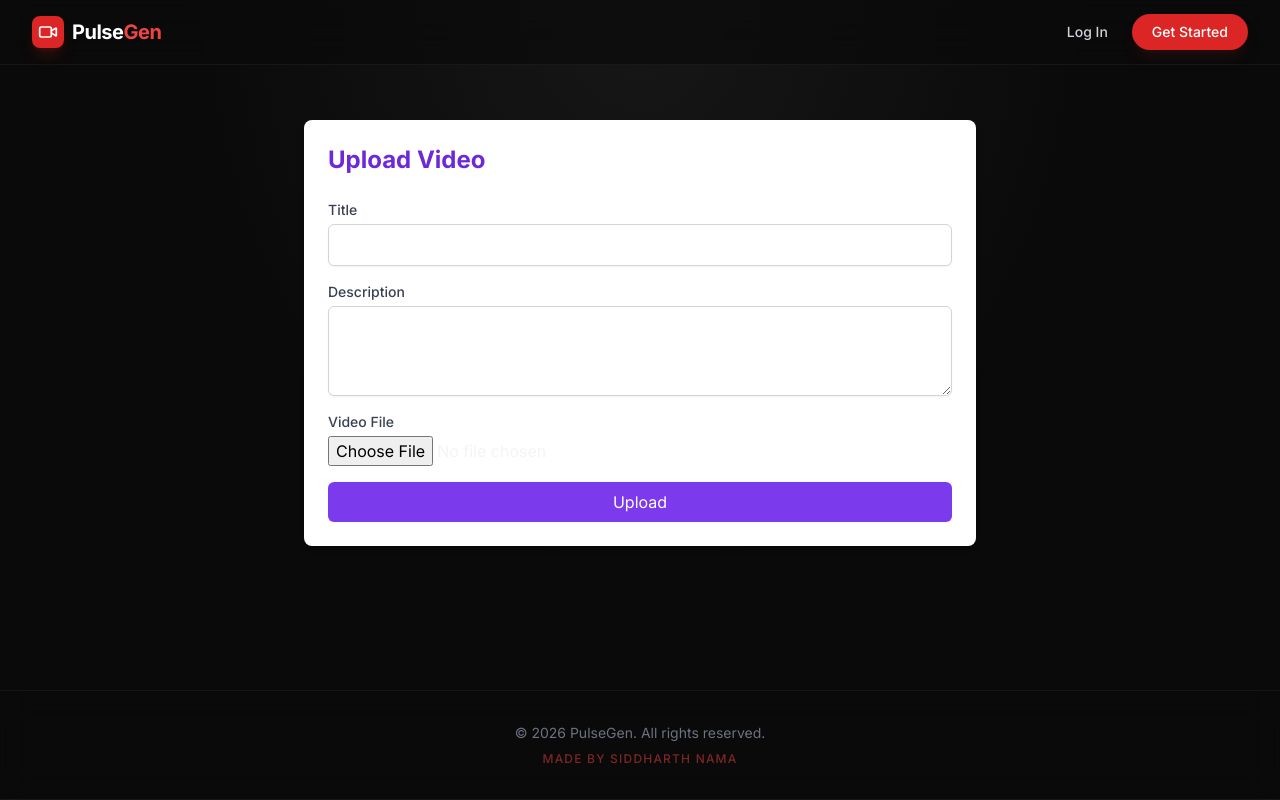
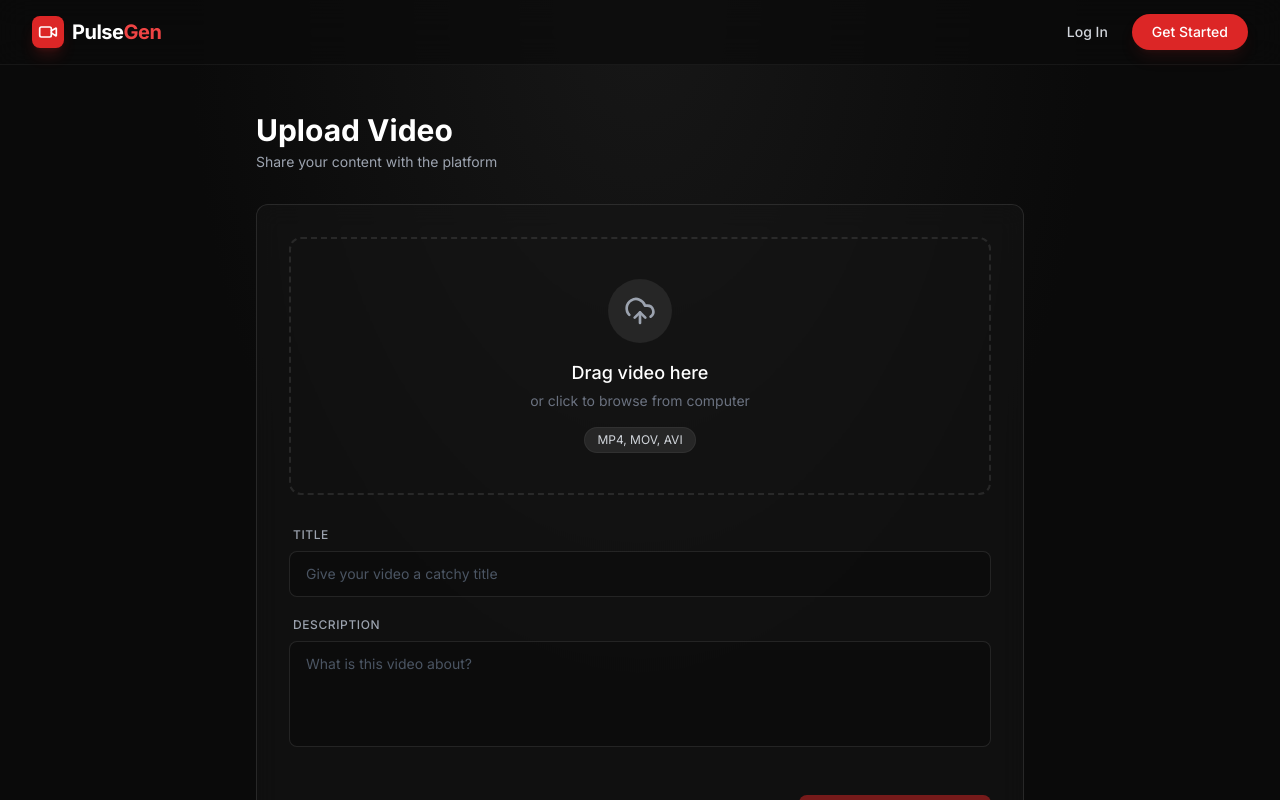
Before and after one commit to Siddharth-Nama/pulsegen-assignment, a React app in the folder frontend/: page /upload in a window 1280 px wide. Shown: the top 800 px of the page. Built offline with nearby package versions, Linux system fonts and the light colour scheme; no server answers; the HTML template or start-up script is replaced by a standard one.

Commit message:
feat(ui): redesign home and upload pages with premium black/red landing and drag-drop upload

```diff
--- a/frontend/src/pages/Home.jsx
+++ b/frontend/src/pages/Home.jsx
@@ -1,32 +1,110 @@
+import { Link } from 'react-router-dom';
 import { useContext } from 'react';
-import { Link } from 'react-router-dom';
 import { AuthContext } from '../context/AuthContext';
+import { Play, Shield, Zap, ArrowRight, CheckCircle } from 'lucide-react';
 
 export default function Home() {
   const { user } = useContext(AuthContext);
 
   return (
-    <div className="text-center py-20">
-      <h1 className="text-4xl font-extrabold text-primary-900 sm:text-5xl md:text-6xl">
-        Welcome to PulseGen
-      </h1>
-      <p className="mt-3 max-w-md mx-auto text-base text-gray-500 sm:text-lg md:mt-5 md:text-xl md:max-w-3xl">
-        Seamless video uploading, sensitivity analysis, and streaming.
-      </p>
-      <div className="mt-5 max-w-md mx-auto sm:flex sm:justify-center md:mt-8">
-        {user ? (
-          <div className="rounded-md shadow">
-            <Link to="/videos" className="w-full flex items-center justify-center px-8 py-3 border border-transparent text-base font-medium rounded-md text-white bg-primary-600 hover:bg-primary-700 md:py-4 md:text-lg md:px-10">
+    <div className="relative">
+      {/* Background Gradients */}
+      <div className="absolute top-0 inset-x-0 h-screen overflow-hidden pointer-events-none -z-10">
+        <div className="absolute top-0 right-1/4 w-96 h-96 bg-red-600/20 rounded-full blur-[100px] animate-pulse-slow"></div>
+        <div className="absolute bottom-0 left-1/4 w-96 h-96 bg-neutral-800/20 rounded-full blur-[100px]"></div>
+      </div>
+
+      {/* Hero Section */}
+      <div className="flex flex-col items-center justify-center text-center py-20 lg:py-32 px-4 relative">
+        <div className="inline-flex items-center gap-2 px-3 py-1 rounded-full bg-white/5 border border-white/10 text-red-400 text-xs font-medium uppercase tracking-wider mb-8 animate-in fade-in slide-in-from-bottom-4 duration-500">
+          <span className="w-2 h-2 rounded-full bg-red-500 animate-pulse"></span>
+          Next Gen Video Analysis
+        </div>
+
+        <h1 className="text-5xl md:text-7xl font-bold tracking-tight text-white mb-6 max-w-4xl animate-in fade-in slide-in-from-bottom-8 duration-700">
+          Secure Video Hosting <br />
+          <span className="text-transparent bg-clip-text bg-gradient-to-r from-red-500 to-red-800">
+            Intelligent Protection
+          </span>
+        </h1>
+
+        <p className="text-xl text-gray-400 mb-10 max-w-2xl mx-auto leading-relaxed animate-in fade-in slide-in-from-bottom-12 duration-1000">
+          Upload, stream, and automatically analyze your video content for sensitive material.
+          Enterprise-grade security meets lightning-fast streaming.
+        </p>
+
+        <div className="flex flex-col sm:flex-row gap-4 animate-in fade-in slide-in-from-bottom-12 duration-1000 delay-200">
+          {user ? (
+            <Link
+              to="/"
+              className="group inline-flex items-center justify-center gap-2 bg-red-600 text-white px-8 py-4 rounded-full font-semibold text-lg transition-all hover:bg-red-700 hover:scale-105 shadow-[0_0_20px_rgba(220,38,38,0.3)] hover:shadow-[0_0_30px_rgba(220,38,38,0.5)]"
+            >
               Go to Dashboard
+              <ArrowRight className="w-5 h-5 group-hover:translate-x-1 transition-transform" />
             </Link>
+          ) : (
+            <>
+              <Link
+                to="/register"
+                className="group inline-flex items-center justify-center gap-2 bg-red-600 text-white px-8 py-4 rounded-full font-semibold text-lg transition-all hover:bg-red-700 hover:scale-105 shadow-[0_0_20px_rgba(220,38,38,0.3)] hover:shadow-[0_0_30px_rgba(220,38,38,0.5)]"
+              >
+                Get Started
+                <ArrowRight className="w-5 h-5 group-hover:translate-x-1 transition-transform" />
+              </Link>
+              <Link
+                to="/login"
+                className="inline-flex items-center justify-center gap-2 bg-white/5 text-white px-8 py-4 rounded-full font-semibold text-lg border border-white/10 hover:bg-white/10 transition-all hover:scale-105"
+              >
+                Sign In
+              </Link>
+            </>
+          )}
+        </div>
+      </div>
+
+      {/* Features Grid */}
+      <div className="grid grid-cols-1 md:grid-cols-3 gap-8 max-w-7xl mx-auto px-4 py-20 relative z-10">
+        {[
+          {
+            icon: Zap,
+            title: "Lightning Fast",
+            desc: "Global CDN powered streaming with adaptive bitrate support for seamless playback anywhere."
+          },
+          {
+            icon: Shield,
+            title: "AI Analysis",
+            desc: "Automatic sensitivity detection flags unsafe content instantly upon upload using advanced AI."
+          },
+          {
+            icon: Play,
+            title: "Premium Player",
+            desc: "Custom-built video player with support for extensive formats and secure token-based access."
+          }
+        ].map((feature, idx) => (
+          <div key={idx} className="glass-card p-8 hover:bg-white/5 transition-colors group">
+            <div className="w-12 h-12 bg-neutral-800 rounded-xl flex items-center justify-center mb-6 group-hover:scale-110 transition-transform border border-white/5">
+              <feature.icon className="w-6 h-6 text-red-500" />
+            </div>
+            <h3 className="text-xl font-bold text-white mb-3">{feature.title}</h3>
+            <p className="text-gray-400 leading-relaxed">
+              {feature.desc}
+            </p>
           </div>
-        ) : (
-          <div className="rounded-md shadow">
-            <Link to="/register" className="w-full flex items-center justify-center px-8 py-3 border border-transparent text-base font-medium rounded-md text-white bg-primary-600 hover:bg-primary-700 md:py-4 md:text-lg md:px-10">
-              Get Started
-            </Link>
+        ))}
+      </div>
+
+      {/* Tech Stack / Trust Badges */}
+      <div className="border-t border-white/5 bg-neutral-950/50 py-16">
+        <div className="max-w-7xl mx-auto px-4 text-center">
+          <p className="text-sm font-medium text-gray-500 uppercase tracking-widest mb-8">Powered by Modern Tech</p>
+          <div className="flex flex-wrap justify-center gap-8 md:gap-16 opacity-50 grayscale hover:grayscale-0 transition-all duration-500">
+            {['Django', 'React', 'Python', 'Tailwind', 'Render'].map((tech) => (
+              <span key={tech} className="text-xl font-bold text-white flex items-center gap-2">
+                <CheckCircle className="w-5 h-5 text-red-600" /> {tech}
+              </span>
+            ))}
           </div>
-        )}
+        </div>
       </div>
     </div>
   );
--- a/frontend/src/pages/UploadVideo.jsx
+++ b/frontend/src/pages/UploadVideo.jsx
@@ -1,102 +1,212 @@
-import { useState, useContext, useEffect } from 'react';
+import { useState } from 'react';
 import { useNavigate } from 'react-router-dom';
 import api from '../services/api';
+import { UploadCloud, FileVideo, X, Check, AlertTriangle } from 'lucide-react';
+import { useContext } from 'react';
 import { AuthContext } from '../context/AuthContext';
 
 export default function UploadVideo() {
-  const [file, setFile] = useState(null);
   const [title, setTitle] = useState('');
   const [description, setDescription] = useState('');
+  const [file, setFile] = useState(null);
+  const [progress, setProgress] = useState(0);
   const [uploading, setUploading] = useState(false);
-  const [progress, setProgress] = useState(0);
-  const [error, setError] = useState('');
+  const [dragActive, setDragActive] = useState(false);
+  const navigate = useNavigate();
   const { user } = useContext(AuthContext);
-  const navigate = useNavigate();
 
-  if (user?.role === 'viewer') {
+  if (user && user.role === 'viewer') {
     return (
-      <div className="max-w-2xl mx-auto mt-10 p-6 bg-yellow-50 rounded-lg shadow-md border border-yellow-200">
-        <h2 className="text-xl font-bold text-yellow-800 mb-2">Access Restricted</h2>
-        <p className="text-yellow-700">
-          Your account has the <strong>Viewer</strong> role, which does not have permission to upload videos.
-          Please contact an administrator or register as an Editor.
+      <div className="flex flex-col items-center justify-center min-h-[60vh] text-center px-4">
+        <div className="w-24 h-24 bg-red-500/10 rounded-full flex items-center justify-center mb-6">
+          <AlertTriangle className="w-12 h-12 text-red-500" />
+        </div>
+        <h2 className="text-2xl font-bold text-white mb-2">Access Restricted</h2>
+        <p className="text-gray-400 max-w-md">
+          Your account role (<span className="uppercase text-red-400 font-mono text-sm border border-red-500/30 px-1 rounded bg-red-500/10">{user.role}</span>) does not have permission to upload videos.
         </p>
       </div>
     );
   }
 
+  const handleDrag = (e) => {
+    e.preventDefault();
+    e.stopPropagation();
+    if (e.type === "dragenter" || e.type === "dragover") {
+      setDragActive(true);
+    } else if (e.type === "dragleave") {
+      setDragActive(false);
+    }
+  };
+
+  const handleDrop = (e) => {
+    e.preventDefault();
+    e.stopPropagation();
+    setDragActive(false);
+    if (e.dataTransfer.files && e.dataTransfer.files[0]) {
+      setFile(e.dataTransfer.files[0]);
+    }
+  };
+
+  const handleFileChange = (e) => {
+    if (e.target.files && e.target.files[0]) {
+      setFile(e.target.files[0]);
+    }
+  };
+
   const handleUpload = async (e) => {
     e.preventDefault();
-    if (!file) return;
+    if (!file || !title) return;
+
+    const formData = new FormData();
+    formData.append('title', title);
+    formData.append('description', description);
+    formData.append('file', file);
 
     setUploading(true);
-    const formData = new FormData();
-    formData.append('file', file);
-    formData.append('title', title);
-    formData.append('description', description);
-
     try {
       await api.post('/videos/', formData, {
-        headers: { 'Content-Type': 'multipart/form-data' },
+        headers: {
+          'Content-Type': 'multipart/form-data',
+        },
         onUploadProgress: (progressEvent) => {
-          const percentCompleted = Math.round((progressEvent.loaded * 100) / progressEvent.total);
+          const percentCompleted = Math.round(
+            (progressEvent.loaded * 100) / progressEvent.total
+          );
           setProgress(percentCompleted);
         },
       });
-      navigate('/videos');
+      navigate('/');
     } catch (err) {
-      setError('Upload failed');
+      console.error(err);
+      alert('Upload failed');
+    } finally {
       setUploading(false);
     }
   };
 
   return (
-    <div className="max-w-2xl mx-auto mt-10 p-6 bg-white rounded-lg shadow-md">
-      <h2 className="text-2xl font-bold mb-6 text-primary-700">Upload Video</h2>
-      {error && <div className="bg-red-100 text-red-700 p-3 rounded mb-4">{error}</div>}
-      <form onSubmit={handleUpload} className="space-y-4">
+    <div className="max-w-3xl mx-auto py-8">
+      <div className="mb-8">
+        <h1 className="text-3xl font-bold text-white">Upload Video</h1>
+        <p className="text-gray-400 mt-1 text-sm">Share your content with the platform</p>
+      </div>
+
+      <div className="glass-card p-8">
+        <form onSubmit={handleUpload} className="space-y-8">
+
+          {/* File Drop Zone */}
+          <div
+            className={`relative border-2 border-dashed rounded-xl p-10 flex flex-col items-center justify-center transition-all cursor-pointer group
+              ${dragActive ? 'border-red-500 bg-red-500/5' : 'border-white/10 hover:border-red-500/50 hover:bg-neutral-800/50'}
+              ${file ? 'border-emerald-500/50 bg-emerald-500/5' : ''}
+            `}
+            onDragEnter={handleDrag}
+            onDragLeave={handleDrag}
+            onDragOver={handleDrag}
+            onDrop={handleDrop}
+            onClick={() => document.getElementById('file-upload').click()}
+          >
+            <input
+              id="file-upload"
+              type="file"
+              accept="video/*"
+              className="hidden"
+              onChange={handleFileChange}
+            />
+
+            {file ? (
+              <>
+                <div className="w-16 h-16 bg-emerald-500/20 rounded-full flex items-center justify-center mb-4">
+                  <FileVideo className="w-8 h-8 text-emerald-500" />
+                </div>
+                <p className="text-emerald-400 font-medium text-lg text-center mb-1 truncate max-w-full px-4">{file.name}</p>
+                <p className="text-gray-500 text-sm">{(file.size / (1024 * 1024)).toFixed(2)} MB</p>
+                <button
+                  type="button"
+                  onClick={(e) => {e.stopPropagation(); setFile(null);}}
+                  className="mt-4 text-xs bg-neutral-800 hover:bg-red-900/30 text-gray-400 hover:text-red-400 px-3 py-1.5 rounded-full transition-colors flex items-center gap-1"
+                >
+                  <X className="w-3 h-3" /> Remove File
+                </button>
+              </>
+            ) : (
+              <>
+                <div className="w-16 h-16 bg-neutral-800 rounded-full flex items-center justify-center mb-4 group-hover:scale-110 transition-transform">
+                  <UploadCloud className="w-8 h-8 text-gray-400 group-hover:text-red-500 transition-colors" />
+                </div>
+                <h3 className="text-lg font-medium text-white mb-1">Drag video here</h3>
+                <p className="text-gray-500 text-sm mb-4">or click to browse from computer</p>
+                <span className="bg-neutral-800 text-gray-300 text-xs px-3 py-1 rounded-full border border-white/5">MP4, MOV, AVI</span>
+              </>
+            )}
+          </div>
+
+          <div className="space-y-5">
             <div>
-          <label className="block text-sm font-medium text-gray-700">Title</label>
+              <label className="block text-xs font-medium text-gray-400 uppercase tracking-wider mb-2 ml-1">Title</label>
               <input
                 type="text"
-            className="mt-1 block w-full rounded-md border-gray-300 shadow-sm focus:border-primary-500 focus:ring-primary-500 border p-2"
+                required
+                className="block w-full px-4 py-3 bg-neutral-950/50 border border-white/10 rounded-lg text-white placeholder-gray-600 focus:outline-none focus:border-red-500 focus:ring-1 focus:ring-red-500 transition-all sm:text-sm"
+                placeholder="Give your video a catchy title"
                 value={title}
                 onChange={(e) => setTitle(e.target.value)}
-            required
               />
             </div>
+
             <div>
-          <label className="block text-sm font-medium text-gray-700">Description</label>
+              <label className="block text-xs font-medium text-gray-400 uppercase tracking-wider mb-2 ml-1">Description</label>
               <textarea
-            className="mt-1 block w-full rounded-md border-gray-300 shadow-sm focus:border-primary-500 focus:ring-primary-500 border p-2"
+                rows={4}
+                className="block w-full px-4 py-3 bg-neutral-950/50 border border-white/10 rounded-lg text-white placeholder-gray-600 focus:outline-none focus:border-red-500 focus:ring-1 focus:ring-red-500 transition-all sm:text-sm resize-none"
+                placeholder="What is this video about?"
                 value={description}
                 onChange={(e) => setDescription(e.target.value)}
-            rows="3"
               />
             </div>
+          </div>
+
+          {progress > 0 && (
+            <div className="relative pt-1">
+              <div className="flex mb-2 items-center justify-between">
                 <div>
-          <label className="block text-sm font-medium text-gray-700">Video File</label>
-          <input
-            type="file"
-            accept="video/*"
-            className="mt-1 block w-full"
-            onChange={(e) => setFile(e.target.files[0])}
-            required
-          />
+                  <span className="text-xs font-semibold inline-block py-1 px-2 uppercase rounded-full text-red-600 bg-red-200">
+                    {progress === 100 ? 'Completed' : 'Uploading'}
+                  </span>
                 </div>
-        {uploading && (
-          <div className="w-full bg-gray-200 rounded-full h-2.5">
-            <div className="bg-primary-600 h-2.5 rounded-full" style={{ width: `${progress}%` }}></div>
+                <div className="text-right">
+                  <span className="text-xs font-semibold inline-block text-red-600">
+                    {progress}%
+                  </span>
+                </div>
+              </div>
+              <div className="overflow-hidden h-2 mb-4 text-xs flex rounded bg-neutral-800">
+                <div
+                  style={{ width: `${progress}%` }}
+                  className="shadow-none flex flex-col text-center whitespace-nowrap text-white justify-center bg-red-600 transition-all duration-300 ease-out"
+                ></div>
+              </div>
             </div>
           )}
+
+          <div className="flex justify-end pt-4">
             <button
               type="submit"
-          disabled={uploading}
-          className="w-full bg-primary-600 text-white p-2 rounded-md hover:bg-primary-700 transition disabled:opacity-50"
+              disabled={uploading || !file || !title}
+              className="flex items-center gap-2 bg-red-600 text-white px-8 py-3 rounded-lg font-semibold transition-all hover:bg-red-700 hover:shadow-lg hover:shadow-red-900/30 disabled:opacity-50 disabled:cursor-not-allowed"
             >
-          {uploading ? `Uploading ${progress}%` : 'Upload'}
+              {uploading ? (
+                 <>Uploading...</>
+              ) : (
+                 <>
+                   Upload Video <Check className="w-4 h-4" />
+                 </>
+              )}
             </button>
+          </div>
         </form>
+      </div>
     </div>
   );
 }
```
Lines whose indentation alone changed are shown as unchanged.
